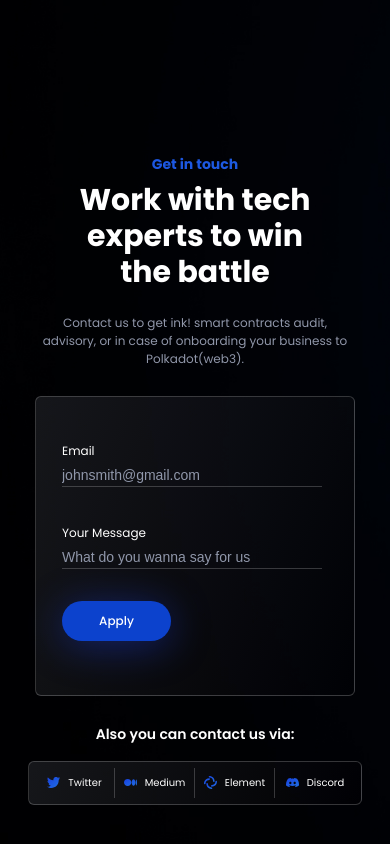
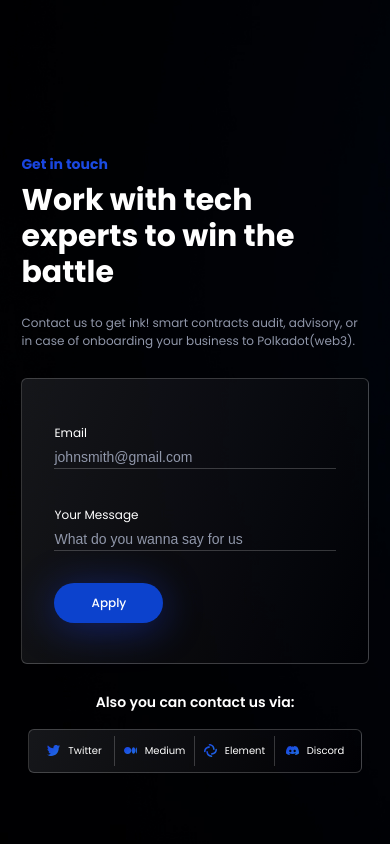
Before and after one commit to Brushfam/brushfam-website, a Next.js app: page / in a window 390 px wide. Shown: the part 4554-5398 px from the top of the page. Built offline with nearby package versions, Linux system fonts and the light colour scheme.

Commit message:
update Contact mobile

```diff
--- a/styles/Contact.module.css
+++ b/styles/Contact.module.css
@@ -92,6 +92,7 @@
     font-size: 12px;
     line-height: 150%;
     color: #FFFFFF;
+    width: 79%;
 }
 
 .input {
@@ -245,30 +246,33 @@
 
 @media (max-width: 460px) {
     .contactDiv {
-        width:82%
+        width:89%
     }
-    .titleText {
-        width:82%;
+    .titleTextMobile {
+        width:100%;
+        text-align: start;
     }
 
     .section {
         margin-top: 160px;
     }
     .headerText {
-        max-width: 260px;
+        width:100%;
+        text-align: start;
     }
     .contactDescription {
-        max-width: 320px;
+        width:100%;
+        text-align: start;
     }
 
     .formDiv {
-        width: 320px;
-        height: 300px;
-        padding: 40px 26px;
+        width: 100%;
+        height: auto;
+        padding: 40px 32px;
     }
 
     .input {
-        width: 260px;
+        width: 100%;
     }
 
     .button {
```
Also changed, not shown: sections/Home/Contact.js (+6 -4 lines).
